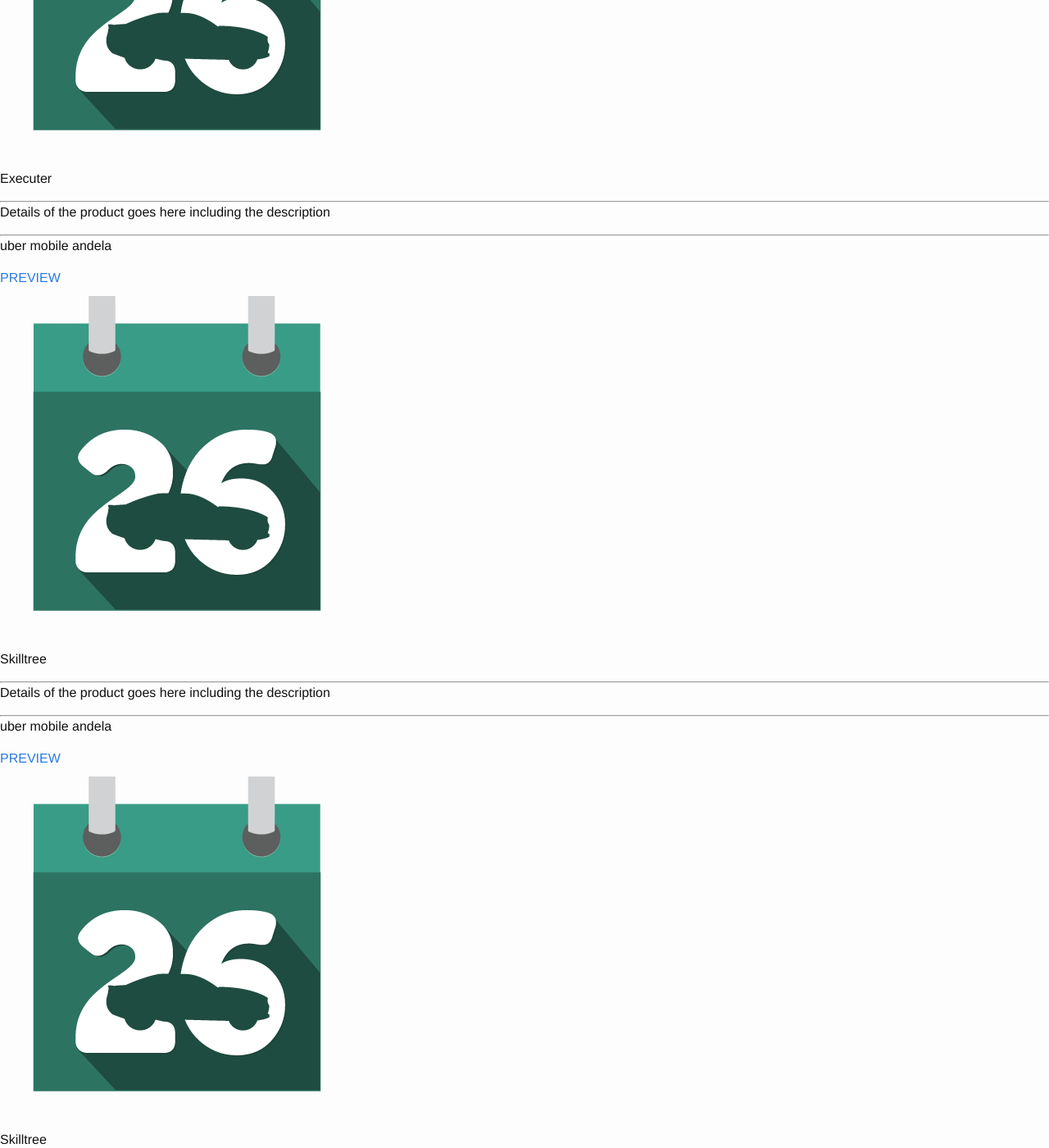
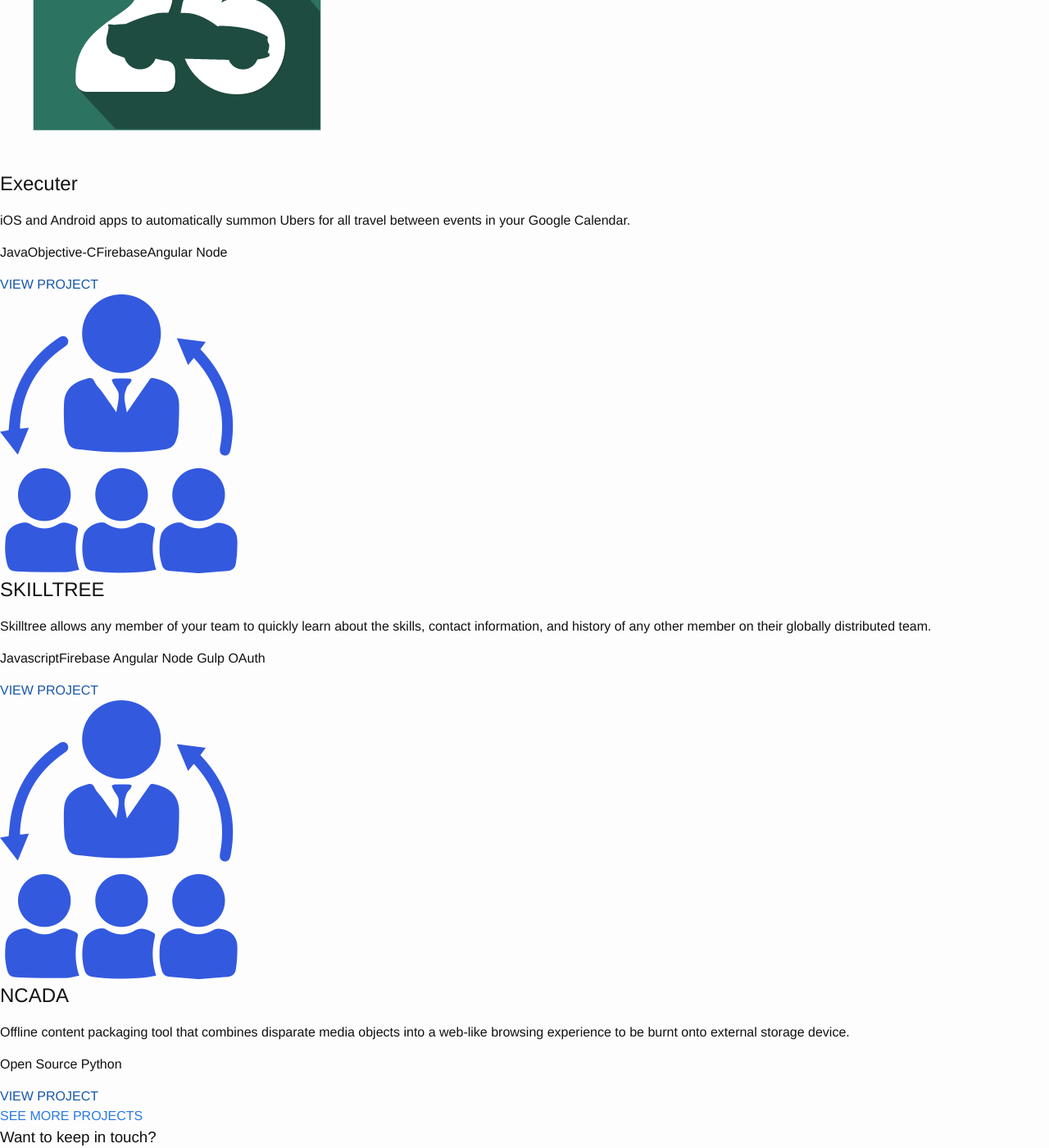
Before and after one commit to andela/andela.github.io, a Jekyll site: the page index.html, which Jekyll copies as it is, in a window 1280 px wide and 1400 px high, scrolled down 341 px. Shown: the whole window at 82% size. Built offline with Jekyll 4.4.1, drawn with Linux system fonts in a browser that asks for light colours; nearby versions of some CDN libraries; some of the changed text lies outside the part shown.

Commit message:
change card design for projects

```diff
--- a/index.html
+++ b/index.html
@@ -7,8 +7,8 @@
 
     <title>Andela Open Source Curator</title>
     <script type="text/javascript" src="http://ajax.googleapis.com/ajax/libs/jquery/1.7.1/jquery.min.js"></script>
-    <script type="text/javascript" src="/js/main.js"></script>
-  <link rel="shortcut icon" href="favicon.ico" type="/images/favicon.ico">
+    <!-- <script type="text/javascript" src="./assets/js/main.js"></script> -->
+  <link rel="shortcut icon" href="favicon.ico" type="./assets/img/favicon.ico">
   <link href="https://cdnjs.cloudflare.com/ajax/libs/normalize/4.1.1/normalize.min.css"
       rel="stylesheet">
   <link rel="stylesheet" href="/css/main.css" type="text/css">
@@ -21,43 +21,36 @@
       <h3>PROJECTS</h3>
       <div class="thumbnails">
         <div class="thumb-containers">
-          <div id="hidden_element">
           <div class="image-holder">
-              <img src="/images/Executer_Logo.png">
+            <img src="/images/Executer_Logo.png" alt="">
           </div>
-            <h4>Executer</h4>
-            <hr>
-              <p>Details of the product goes here including the description</p>
-              <hr>
-              <p><span class='executer-tag'> uber </span> <span class='executer-tag'> mobile </span> <span class='executer-tag'> andela </span></p>
-              <a href="#" class="executer-preview">PREVIEW</a>
+          <div class="card-content">
+            <h2>Executer</h2>
+            <p>iOS and Android apps to automatically summon Ubers for all travel between events in your Google Calendar.</p>
+            <p class="tags"><span>Java</span><span>Objective-C</span><span>Firebase</span><span>Angular</span><span> Node</span> </p>
+            <a href="" class='preview-button'> VIEW PROJECT</a>
           </div>
         </div>
-        <div class="thumb-containers skilltree-thumbnail">
-            <div id="hidden_element">
+        <div class="thumb-containers">
           <div class="image-holder">
-                <img src="/images/Executer_Logo.png">
+            <img src="/images/Skilltree_logo.png" alt="">
           </div>
-              <h4>Skilltree</h4>
-              <hr>
-                <p>Details of the product goes here including the description</p>
-                <hr>
-                <p><span class='executer-tag'> uber </span> <span class='executer-tag'> mobile </span> <span class='executer-tag'> andela </span></p>
-                <a href="#" class="executer-preview">PREVIEW</a>
+          <div class="card-content">
+            <h2>SKILLTREE</h2>
+            <p>Skilltree allows any member of your team to quickly learn about the skills, contact information, and history of any other member on their globally distributed team.</p>
+            <p class="tags"><span>Javascript</span><span>Firebase</span> <span>Angular</span> <span>Node</span> <span>Gulp</span> <span>OAuth</span></p>
+            <a href="" class='preview-button'> VIEW PROJECT</a>
           </div>
-          <!-- </div> -->
         </div>
         <div class="thumb-containers">
-            <div id="hidden_element">
           <div class="image-holder">
-                <img src="/images/Executer_Logo.png">
+            <img src="/images/Skilltree_logo.png" alt="">
           </div>
-              <h4>Skilltree</h4>
-              <hr>
-                <p>Details of the product goes here including the description</p>
-                <hr>
-                <p><span class='executer-tag'> uber </span> <span class='executer-tag'> mobile </span> <span class='executer-tag'> andela </span></p>
-                <a href="#" class="executer-preview">PREVIEW</a>
+          <div class="card-content">
+            <h2>NCADA</h2>
+            <p>Offline content packaging tool that combines disparate media objects into a web-like browsing experience to be burnt onto external storage device.</p>
+            <p class="tags"><span>Open Source</span> <span>Python</span> </p>
+            <a href="" class='preview-button'> VIEW PROJECT</a>
           </div>
         </div>
         </div>
@@ -69,7 +62,9 @@
         <div class="thumb-containers">
         </div>
       </div>
+      <div class="see-more-projects-container">
         <a href="#" class="see-more-projects">SEE MORE PROJECTS</a>
+      </div>
     </div>
   <section class="subscribe-section">
     <h3> Want to keep in touch? </h3>
@@ -77,7 +72,7 @@
   </section>
   <footer>
 <div class="andela-footer">
-  <img src="./assets/img/Landscape-white.png" alt="">
+  <img src="./images/Landscape-white.png" alt="">
   Andela provides integrated software developers from the top 1% of global talent to help your company scale.
 </div>
 <div class="navigation-footer">
```
Also changed, not shown: css/main.css (+83 -115 lines). Lines whose indentation alone changed are shown as unchanged.
